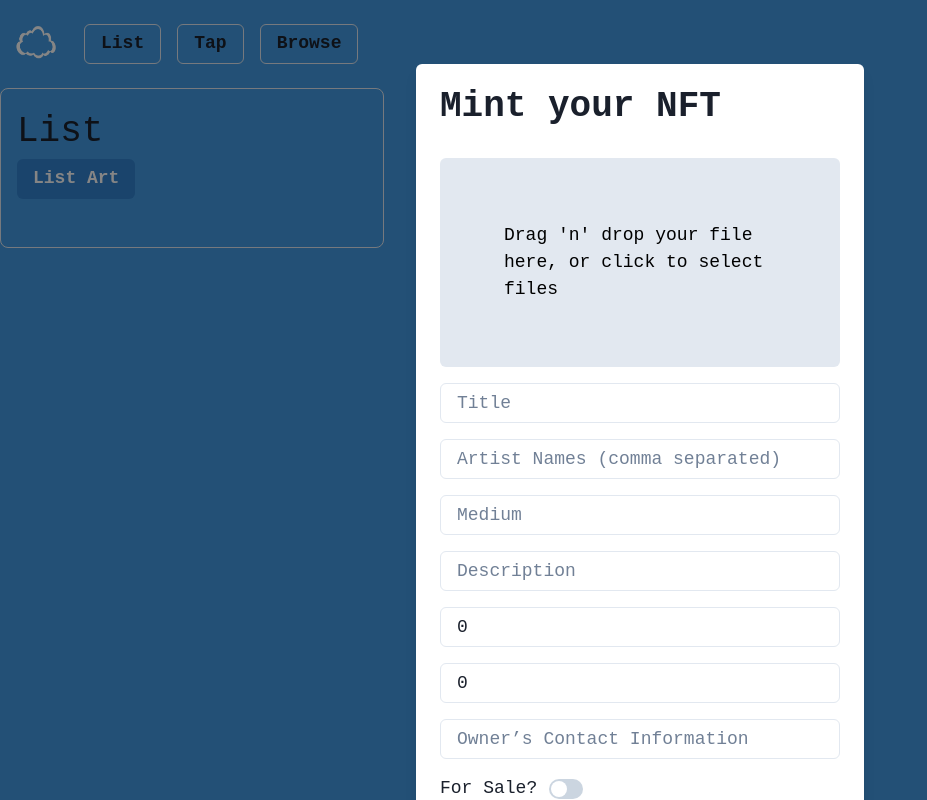
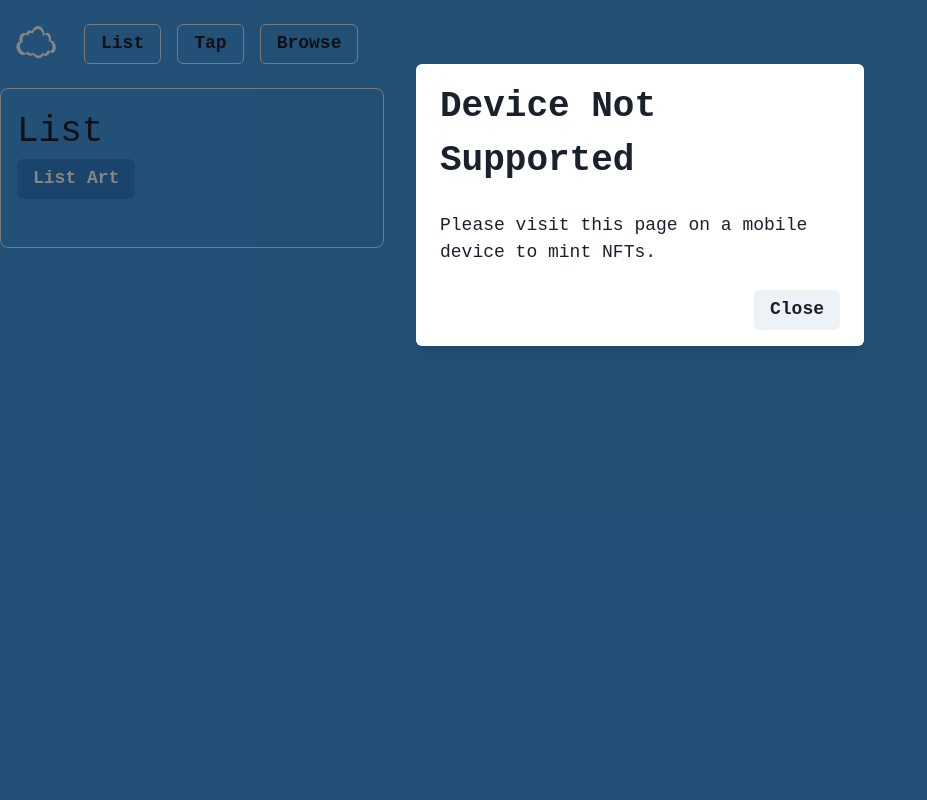
Before and after one commit to emmanasseri/listart, a Next.js app: page /list in a window 1280 px wide. Both pictures are taken after a click on the button "List Art". Shown: the whole page, without its empty margins (0-927 px from the left). Built offline with nearby package versions, Linux system fonts and the light colour scheme.

Commit message:
api working

```diff
--- a/package.json
+++ b/package.json
@@ -13,6 +13,7 @@
     "@chakra-ui/react": "^2.8.2",
     "@emotion/react": "^11.11.4",
     "@emotion/styled": "^11.11.5",
+    "axios": "^1.6.8",
     "ethers": "^6.11.1",
     "framer-motion": "^11.0.28",
     "next": "14.2.1",
--- a/src/components/Minter.jsx
+++ b/src/components/Minter.jsx
@@ -15,12 +15,15 @@ import {
   FormControl,
   FormLabel,
   Switch,
-  FormHelperText,
 } from "@chakra-ui/react";
 import { useDropzone } from "react-dropzone";
 import { Client, Wallet, NFTokenMintFlags, convertStringToHex } from "xrpl";
+import { XummSdk } from "xumm-sdk";
 
-import { XummSdk } from "xumm-sdk";
+const isMobile = () => {
+  // A simple mobile detection, you might want to use a library for a robust solution
+  return /iPhone|iPad|iPod|Android/i.test(navigator.userAgent);
+};
 
 const Minter = ({ isOpen, onClose }) => {
   const [file, setFile] = useState(null);
@@ -39,116 +42,63 @@ const Minter = ({ isOpen, onClose }) => {
       setFile(acceptedFiles[0]);
     },
   });
-  const uploadToIPFS = async (jsonData) => {
-    const formData = new FormData();
-    formData.append(
-      "file",
-      new Blob([JSON.stringify(jsonData)], { type: "application/json" })
-    );
-
-    const res = await fetch("https://api.pinata.cloud/pinning/pinFileToIPFS", {
-      method: "POST",
-      headers: {
-        Authorization: `Bearer ${process.env.NEXT_PUBLIC_PINATA_JWT}`,
-      },
-      body: formData,
-    });
-
-    const resData = await res.json();
-    return `https://gateway.pinata.cloud/ipfs/${resData.IpfsHash}`;
-  };
-
-  const uploadImageToIPFS = async (file) => {
-    const formData = new FormData();
-    formData.append("file", file);
-
-    const res = await fetch("https://api.pinata.cloud/pinning/pinFileToIPFS", {
-      method: "POST",
-      headers: {
-        Authorization: `Bearer ${process.env.NEXT_PUBLIC_PINATA_JWT}`,
-      },
-      body: formData,
-    });
-
-    const resData = await res.json();
-    return `https://gateway.pinata.cloud/ipfs/${resData.IpfsHash}`;
-  };
-
-  const createAndUploadMetadata = async (imageUri, otherMetadata) => {
-    const metadata = {
-      ...otherMetadata,
-      image: imageUri, // Include the image URI in the metadata
-    };
-
-    return await uploadToIPFS(metadata); // Reuse the IPFS upload function for the metadata
-  };
-
-  const mintNFT = async (metadataUri) => {
-    // Replace 'wss://s.altnet.rippletest.net/' with the correct WebSocket URL for the XRPL Testnet
-    const client = new Client("wss://s.devnet.rippletest.net:51233/");
-
-    try {
-      await client.connect();
-
-      const seed = process.env.NEXT_PUBLIC_XRPL_SECRET; // Your Testnet wallet secret
-      const wallet = Wallet.fromSeed(seed);
-
-      const nftMintTx = {
-        TransactionType: "NFTokenMint",
-        Account: wallet.classicAddress,
-        URI: convertStringToHex(metadataUri),
-        Flags: NFTokenMintFlags.tfBurnable | NFTokenMintFlags.tfOnlyXRP,
-        NFTokenTaxon: 0,
-      };
-
-      const response = await client.submitAndWait(nftMintTx, { wallet });
-      console.log("NFT Minted: ", response);
-    } catch (error) {
-      console.error("Error during minting NFT: ", error);
-    } finally {
-      await client.disconnect();
-    }
-  };
 
   const handleMintNFT = async () => {
+    console.log("handleMintNFT function called"); // Add this line to check function call
     if (!file) {
       console.error("No file selected!");
       return;
     }
-
     try {
-      // Upload the image to IPFS and get the URI
-      const imageUri = await uploadImageToIPFS(file);
-      if (!imageUri) {
-        console.error("Failed to upload image to IPFS");
+      const userAddress = await getUserAddressFromXumm();
+      if (!userAddress) {
+        console.error("Failed to get user address from Xumm");
         return;
       }
-
-      // Create and upload metadata including the image URI
-      const metadataUri = await createAndUploadMetadata(imageUri, {
-        title,
-        artists: artists.split(", "), // Converts comma-separated string to array
-        medium,
-        description,
-        cost,
-        royalties,
-        ownerContact,
-        forSale,
-      });
-      if (!metadataUri) {
-        console.error("Failed to upload metadata to IPFS");
-        return;
-      }
-
-      // Mint the NFT on the XRPL using the metadata URI
-      await mintNFT(metadataUri);
+      console.log("User XRPL Address:", userAddress);
+      // Proceed with minting using userAddress...
     } catch (error) {
       console.error("Failed to mint NFT:", error);
     }
   };
 
+  const getUserAddressFromXumm = async () => {
+    try {
+      const response = await fetch("/api/xumm", {
+        method: "POST",
+        headers: {
+          "Content-Type": "application/json",
+        },
+        body: JSON.stringify({
+          txjson: { TransactionType: "SignIn" },
+        }),
+      });
+      const data = await response.json();
+      console.log(data);
+      // Redirect user to Xumm for signing
+    } catch (error) {
+      console.error("Error while getting user address from Xumm:", error);
+    }
+  };
+
+  if (!isMobile()) {
     return (
-    <>
+      <Modal isOpen={isOpen} onClose={onClose}>
+        <ModalOverlay />
+        <ModalContent>
+          <ModalHeader>Device Not Supported</ModalHeader>
+          <ModalBody>
+            <Text>Please visit this page on a mobile device to mint NFTs.</Text>
+          </ModalBody>
+          <ModalFooter>
+            <Button onClick={onClose}>Close</Button>
+          </ModalFooter>
+        </ModalContent>
+      </Modal>
+    );
+  }
+
+  return (
     <Modal isOpen={isOpen} onClose={onClose}>
       <ModalOverlay />
       <ModalContent>
@@ -166,63 +116,16 @@ const Minter = ({ isOpen, onClose }) => {
               {file ? (
                 <Text>{file.name}</Text>
               ) : (
-                  <Text textColor={"black"}>
+                <Text>
                   Drag &apos;n&apos; drop your file here, or click to select
                   files
                 </Text>
               )}
             </Center>
-              <Input
-                placeholder="Title"
-                value={title}
-                onChange={(e) => setTitle(e.target.value)}
-              />
-              <Input
-                placeholder="Artist Names (comma separated)"
-                value={artists}
-                onChange={(e) => setArtists(e.target.value)}
-              />
-              <Input
-                placeholder="Medium"
-                value={medium}
-                onChange={(e) => setMedium(e.target.value)}
-              />
-              <Input
-                placeholder="Description"
-                value={description}
-                onChange={(e) => setDescription(e.target.value)}
-              />
-              <Input
-                placeholder="Cost in XRP"
-                type="number"
-                value={cost}
-                onChange={(e) => setCost(parseFloat(e.target.value))}
-              />
-              <Input
-                placeholder="Royalties (%)"
-                type="number"
-                value={royalties}
-                onChange={(e) => setRoyalties(parseFloat(e.target.value))}
-              />
-              <Input
-                placeholder="Owner’s Contact Information"
-                type="email"
-                value={ownerContact}
-                onChange={(e) => setOwnerContact(e.target.value)}
-              />
-              <FormControl display="flex" alignItems="center">
-                <FormLabel htmlFor="for-sale" mb="0">
-                  For Sale?
-                </FormLabel>
-                <Switch
-                  id="for-sale"
-                  isChecked={forSale}
-                  onChange={(e) => setForSale(e.target.checked)}
-                />
-              </FormControl>
+            {/* All other input fields */}
             <Button
               colorScheme="blue"
-                isDisabled={!file || !title || !artists}
+              isDisabled={!file}
               onClick={handleMintNFT}
             >
               Begin Mint
@@ -236,7 +139,6 @@ const Minter = ({ isOpen, onClose }) => {
         </ModalFooter>
       </ModalContent>
     </Modal>
-    </>
   );
 };
 
--- /dev/null
+++ b/src/pages/api/xumm.js
@@ -0,0 +1,29 @@
+// src/pages/api/xumm.js
+import axios from "axios";
+
+const handler = async (req, res) => {
+  if (req.method === "POST") {
+    try {
+      const apiResponse = await axios.post(
+        "https://xumm.app/api/v1/platform/payload",
+        req.body,
+        {
+          headers: {
+            "X-API-Key": process.env.XUMM_API_KEY,
+            "X-API-Secret": process.env.XUMM_API_SECRET,
+          },
+        }
+      );
+
+      res.status(200).json(apiResponse.data);
+    } catch (error) {
+      console.error("Error creating Xumm payload:", error);
+      res.status(500).json({ error: "Error creating Xumm payload" });
+    }
+  } else {
+    res.setHeader("Allow", ["POST"]);
+    res.status(405).end(`Method ${req.method} Not Allowed`);
+  }
+};
+
+export default handler;
```
Also changed, not shown: 1 other file (tests, documents, lock files or other folders). Lines whose indentation alone changed are shown as unchanged.
